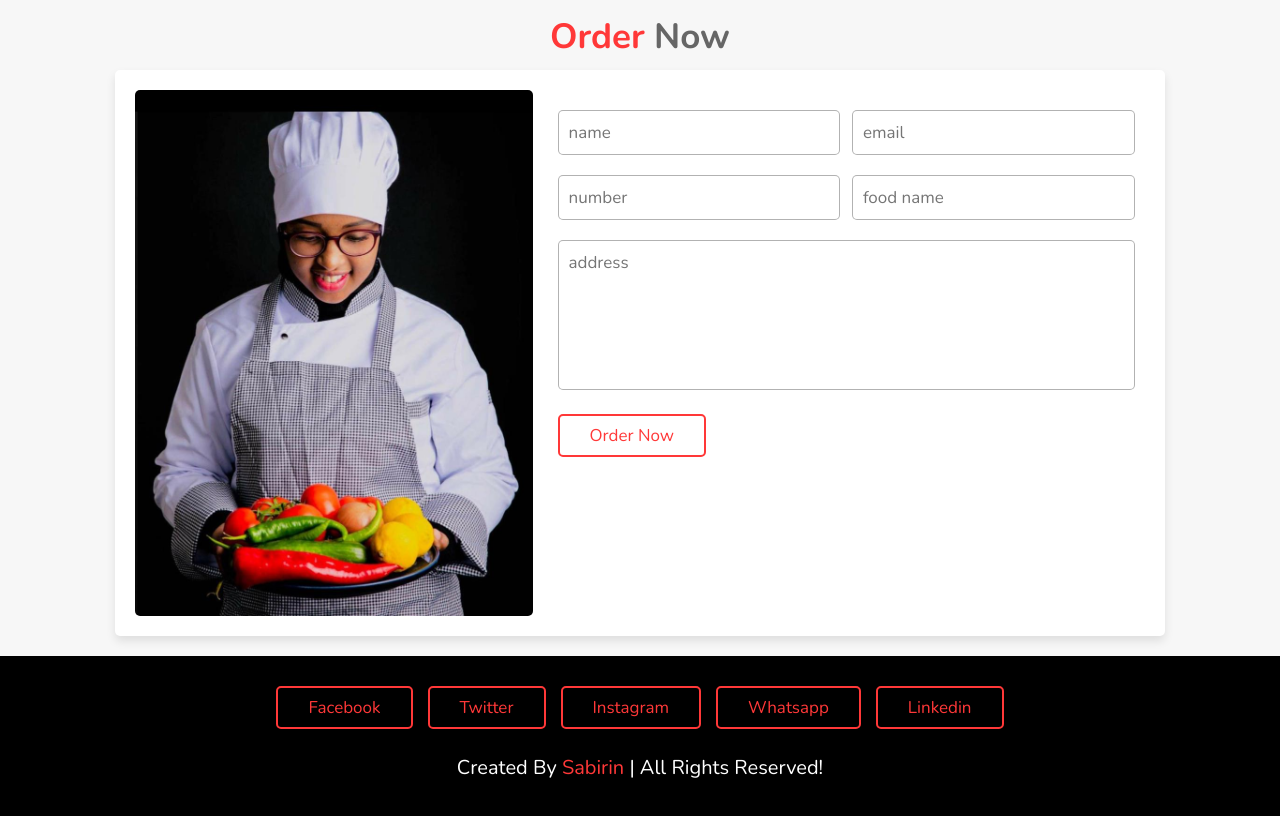
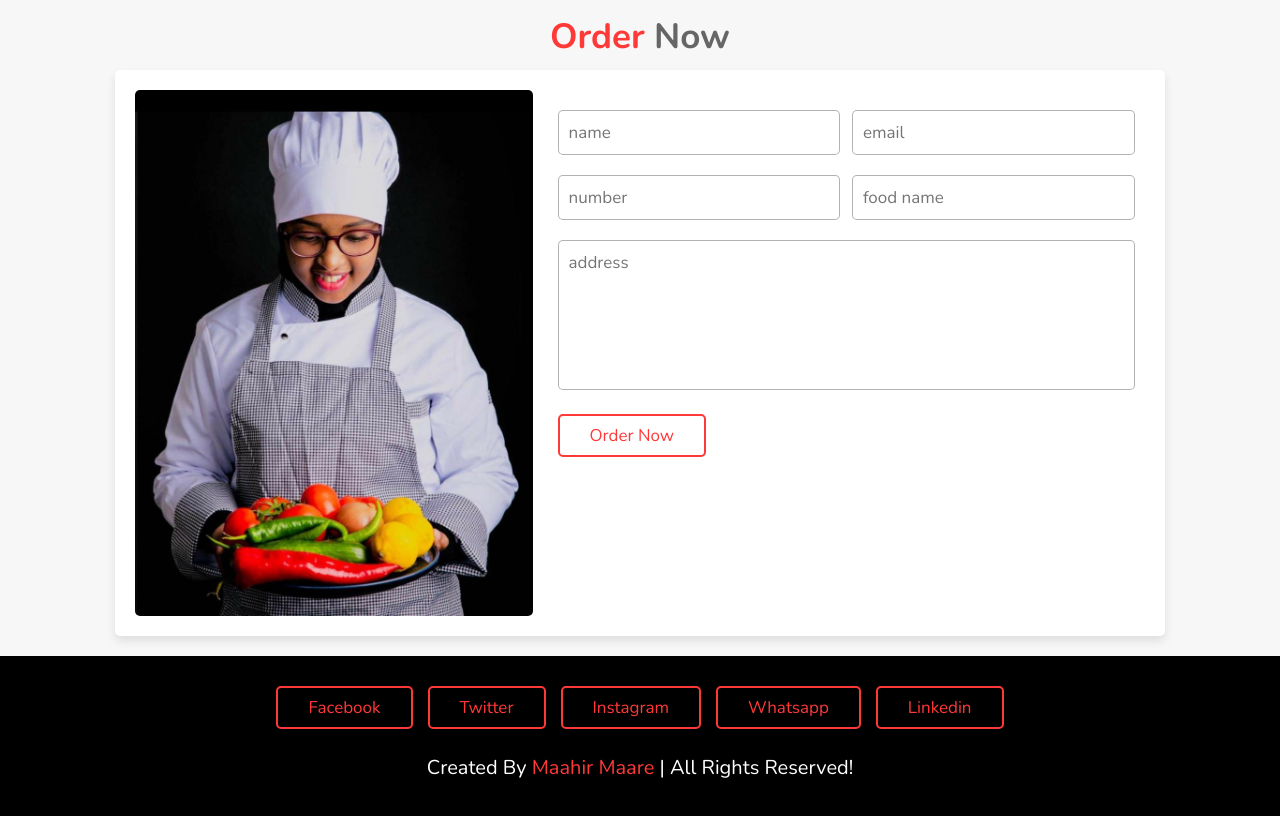
Before and after one commit to maahirmaare/Koriye-Restaurant, a plain HTML site: page index.html in a window 1280 px wide. Shown: the part 4433-5249 px from the top of the page. Drawn offline with nearby package versions, Linux system fonts and the light colour scheme.

Commit message:
Update index.html

```diff
--- a/index.html
+++ b/index.html
@@ -426,7 +426,7 @@
         <a href="#" class="btn">linkedin</a>
     </div>
 
-    <h1 class="credit"> created by <span> Sabirin </span> | all rights reserved! </h1>
+    <h1 class="credit"> created by <span> Maahir Maare </span> | all rights reserved! </h1>
 
 </section>
 
```
